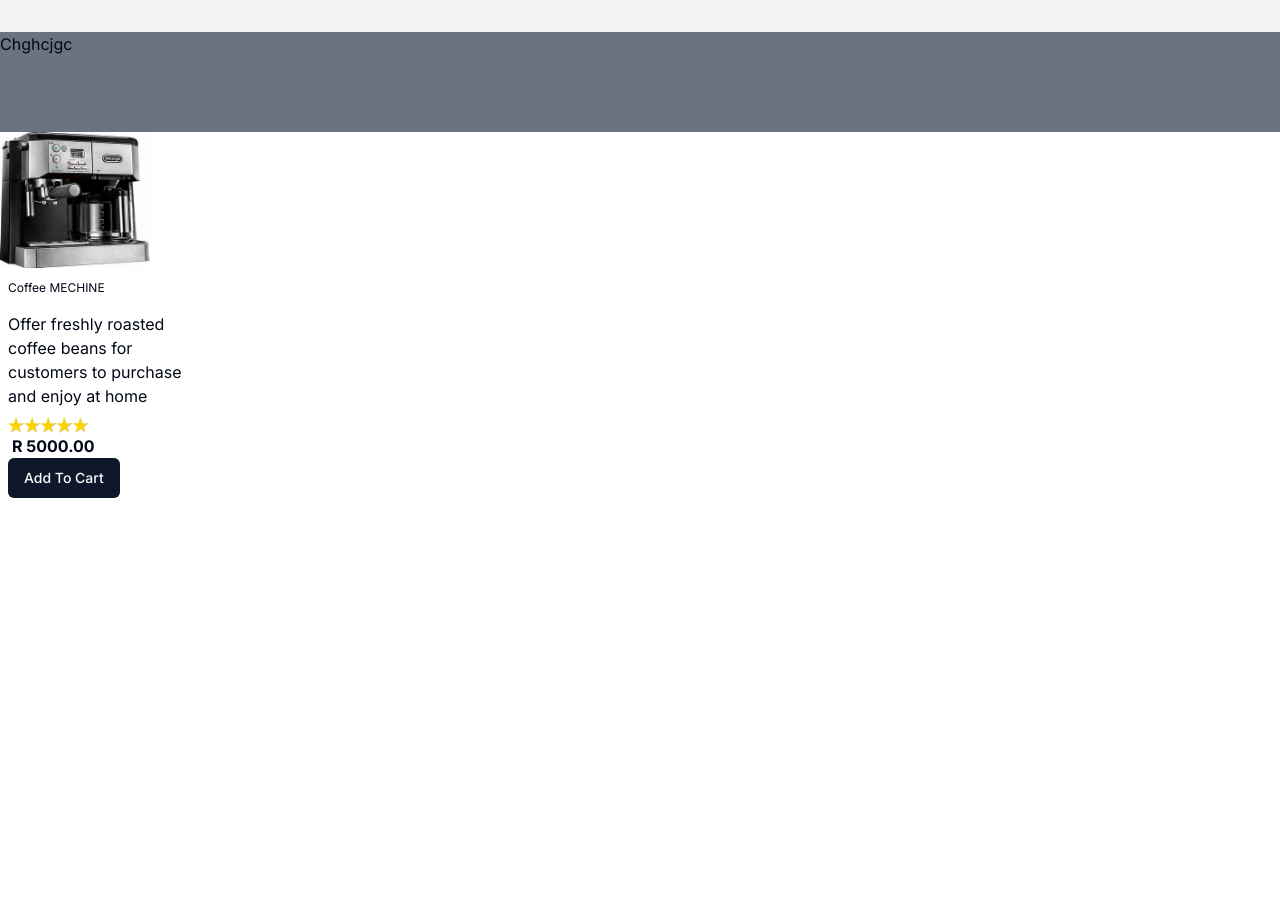
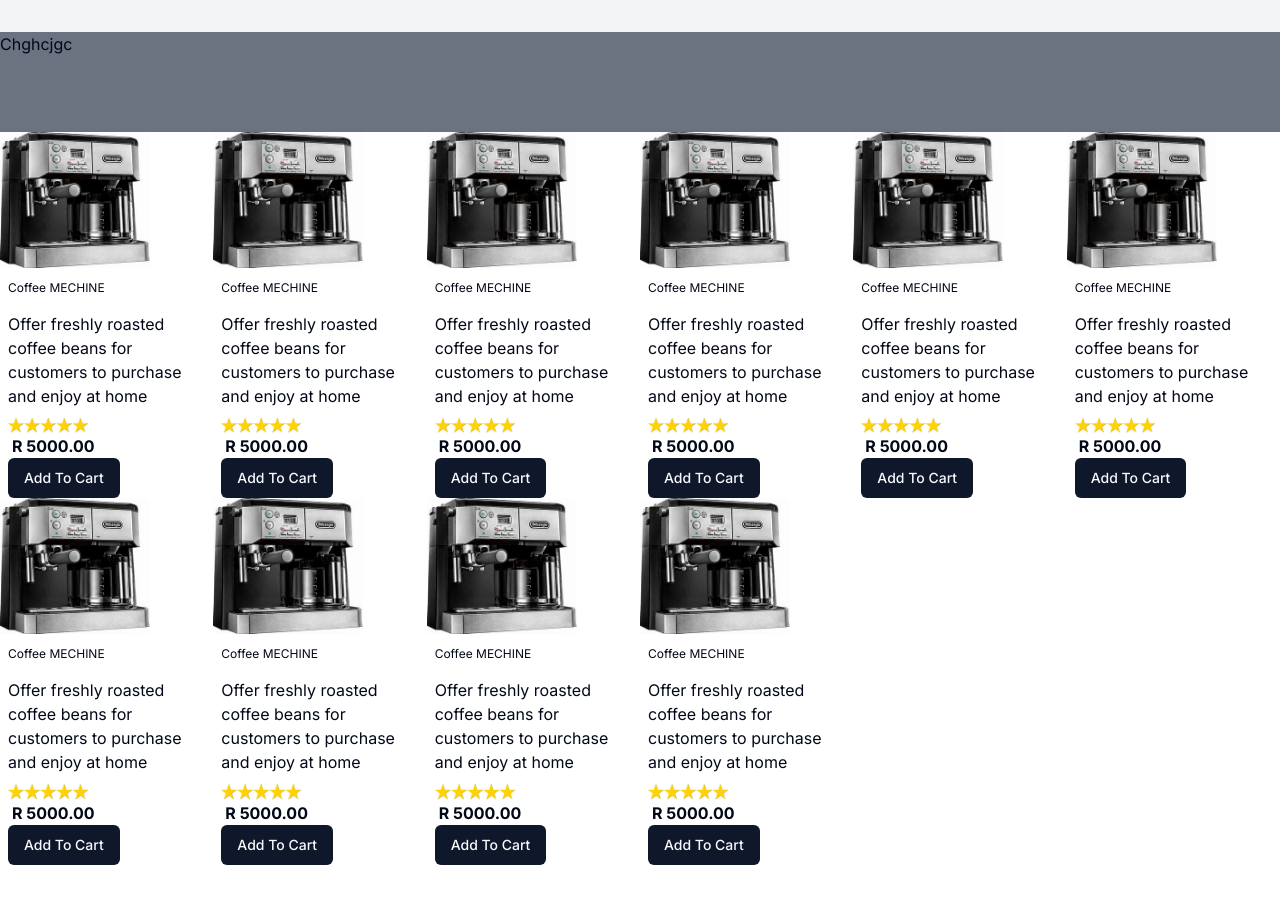
Before and after one commit to developerjunior5/coffe-ate-website, a Next.js app in the folder qauffe/: page / in a window 1280 px wide. Shown: the part 1180-2083 px from the top of the page. Built offline with nearby package versions, Linux system fonts and the light colour scheme.

Commit message:
Update NewProducts.tsx

```diff
--- a/qauffe/app/components/NewProducts.tsx
+++ b/qauffe/app/components/NewProducts.tsx
@@ -20,6 +20,141 @@ export default function  NewProducts(){
                  <Button>Add To Cart</Button>
                  </div>
                 </div>
+                <div>
+                    <Image
+                    src="/coffeemachine.jpeg" height={150}  width={150} alt="Lo" />
+                 <h1 className="text-xs pt-3 p-2">Coffee MECHINE</h1>
+                 <p className="p-2">Offer freshly roasted coffee beans for customers to purchase and enjoy at home</p>
+                 <div  className="pl-2">
+                 <Image  src="/R.png" width={80} height={80}  alt="ratings"/>
+                 </div>
+                 <span className="font-bold pl-3 pt-4">R 5000.00</span>
+                 <div className="pl-2">
+
+
+                 <Button>Add To Cart</Button>
+                 </div>
+                </div>
+                <div>
+                    <Image
+                    src="/coffeemachine.jpeg" height={150}  width={150} alt="Lo" />
+                 <h1 className="text-xs pt-3 p-2">Coffee MECHINE</h1>
+                 <p className="p-2">Offer freshly roasted coffee beans for customers to purchase and enjoy at home</p>
+                 <div  className="pl-2">
+                 <Image  src="/R.png" width={80} height={80}  alt="ratings"/>
+                 </div>
+                 <span className="font-bold pl-3 pt-4">R 5000.00</span>
+                 <div className="pl-2">
+
+
+                 <Button>Add To Cart</Button>
+                 </div>
+                </div>
+                <div>
+                    <Image
+                    src="/coffeemachine.jpeg" height={150}  width={150} alt="Lo" />
+                 <h1 className="text-xs pt-3 p-2">Coffee MECHINE</h1>
+                 <p className="p-2">Offer freshly roasted coffee beans for customers to purchase and enjoy at home</p>
+                 <div  className="pl-2">
+                 <Image  src="/R.png" width={80} height={80}  alt="ratings"/>
+                 </div>
+                 <span className="font-bold pl-3 pt-4">R 5000.00</span>
+                 <div className="pl-2">
+
+
+                 <Button>Add To Cart</Button>
+                 </div>
+                </div>
+                <div>
+                    <Image
+                    src="/coffeemachine.jpeg" height={150}  width={150} alt="Lo" />
+                 <h1 className="text-xs pt-3 p-2">Coffee MECHINE</h1>
+                 <p className="p-2">Offer freshly roasted coffee beans for customers to purchase and enjoy at home</p>
+                 <div  className="pl-2">
+                 <Image  src="/R.png" width={80} height={80}  alt="ratings"/>
+                 </div>
+                 <span className="font-bold pl-3 pt-4">R 5000.00</span>
+                 <div className="pl-2">
+
+
+                 <Button>Add To Cart</Button>
+                 </div>
+                </div>
+                <div>
+                    <Image
+                    src="/coffeemachine.jpeg" height={150}  width={150} alt="Lo" />
+                 <h1 className="text-xs pt-3 p-2">Coffee MECHINE</h1>
+                 <p className="p-2">Offer freshly roasted coffee beans for customers to purchase and enjoy at home</p>
+                 <div  className="pl-2">
+                 <Image  src="/R.png" width={80} height={80}  alt="ratings"/>
+                 </div>
+                 <span className="font-bold pl-3 pt-4">R 5000.00</span>
+                 <div className="pl-2">
+
+
+                 <Button>Add To Cart</Button>
+                 </div>
+                </div>
+                <div>
+                    <Image
+                    src="/coffeemachine.jpeg" height={150}  width={150} alt="Lo" />
+                 <h1 className="text-xs pt-3 p-2">Coffee MECHINE</h1>
+                 <p className="p-2">Offer freshly roasted coffee beans for customers to purchase and enjoy at home</p>
+                 <div  className="pl-2">
+                 <Image  src="/R.png" width={80} height={80}  alt="ratings"/>
+                 </div>
+                 <span className="font-bold pl-3 pt-4">R 5000.00</span>
+                 <div className="pl-2">
+
+
+                 <Button>Add To Cart</Button>
+                 </div>
+                </div>
+                <div>
+                    <Image
+                    src="/coffeemachine.jpeg" height={150}  width={150} alt="Lo" />
+                 <h1 className="text-xs pt-3 p-2">Coffee MECHINE</h1>
+                 <p className="p-2">Offer freshly roasted coffee beans for customers to purchase and enjoy at home</p>
+                 <div  className="pl-2">
+                 <Image  src="/R.png" width={80} height={80}  alt="ratings"/>
+                 </div>
+                 <span className="font-bold pl-3 pt-4">R 5000.00</span>
+                 <div className="pl-2">
+
+
+                 <Button>Add To Cart</Button>
+                 </div>
+                </div>
+                <div>
+                    <Image
+                    src="/coffeemachine.jpeg" height={150}  width={150} alt="Lo" />
+                 <h1 className="text-xs pt-3 p-2">Coffee MECHINE</h1>
+                 <p className="p-2">Offer freshly roasted coffee beans for customers to purchase and enjoy at home</p>
+                 <div  className="pl-2">
+                 <Image  src="/R.png" width={80} height={80}  alt="ratings"/>
+                 </div>
+                 <span className="font-bold pl-3 pt-4">R 5000.00</span>
+                 <div className="pl-2">
+
+
+                 <Button>Add To Cart</Button>
+                 </div>
+                </div>
+                <div>
+                    <Image
+                    src="/coffeemachine.jpeg" height={150}  width={150} alt="Lo" />
+                 <h1 className="text-xs pt-3 p-2">Coffee MECHINE</h1>
+                 <p className="p-2">Offer freshly roasted coffee beans for customers to purchase and enjoy at home</p>
+                 <div  className="pl-2">
+                 <Image  src="/R.png" width={80} height={80}  alt="ratings"/>
+                 </div>
+                 <span className="font-bold pl-3 pt-4">R 5000.00</span>
+                 <div className="pl-2">
+
+
+                 <Button>Add To Cart</Button>
+                 </div>
+                </div>
             </div>
 
         </div>
```
